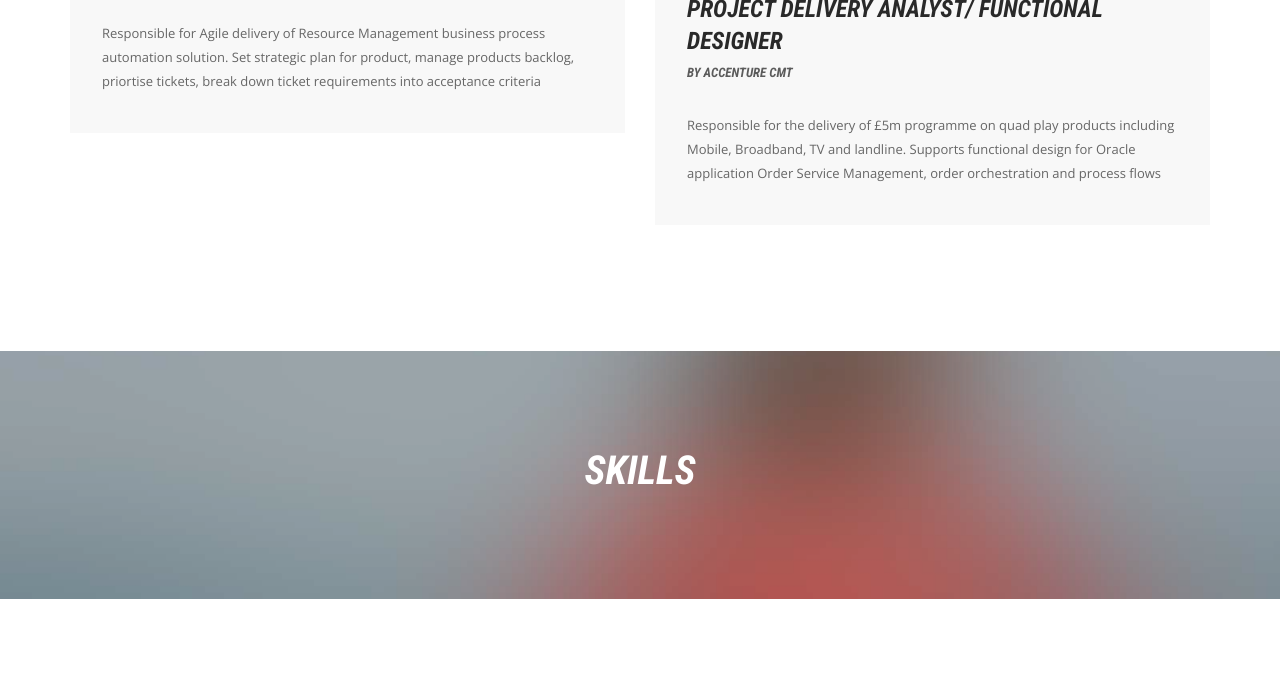
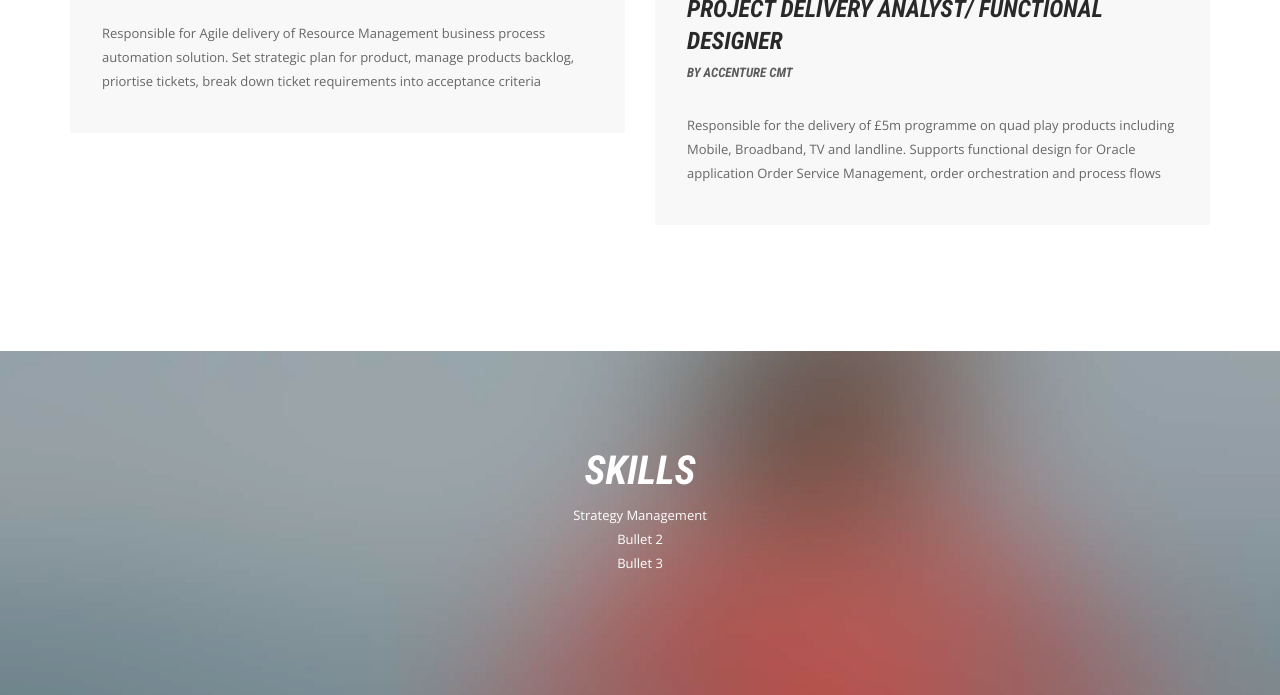
Before and after one commit to dorischong/dorischong.co, a plain HTML site: page index.html in a window 1280 px wide. Shown: the part 1859-2554 px from the top of the page. Before the commit the page ends 2458 px from the top, so only its background shows below. Drawn offline with nearby package versions, Linux system fonts and the light colour scheme; files whose address does not match are found by name.

Commit message:
skills update

```diff
--- a/index.html
+++ b/index.html
@@ -130,6 +130,11 @@
                     <div class="row">
                         <div class="col-sm-6 col-sm-offset-3 text-center">
                             <h2 class="bold uppercase italic mb8">Skills</h2>
+                             <ul>
+                                <li>Strategy Management</li>
+                                <li>Bullet 2</li>
+                                <li>Bullet 3</li>
+                            </ul>
                             <h6 class="uppercase mb0"></h6>
                         </div>
                     </div>
```
